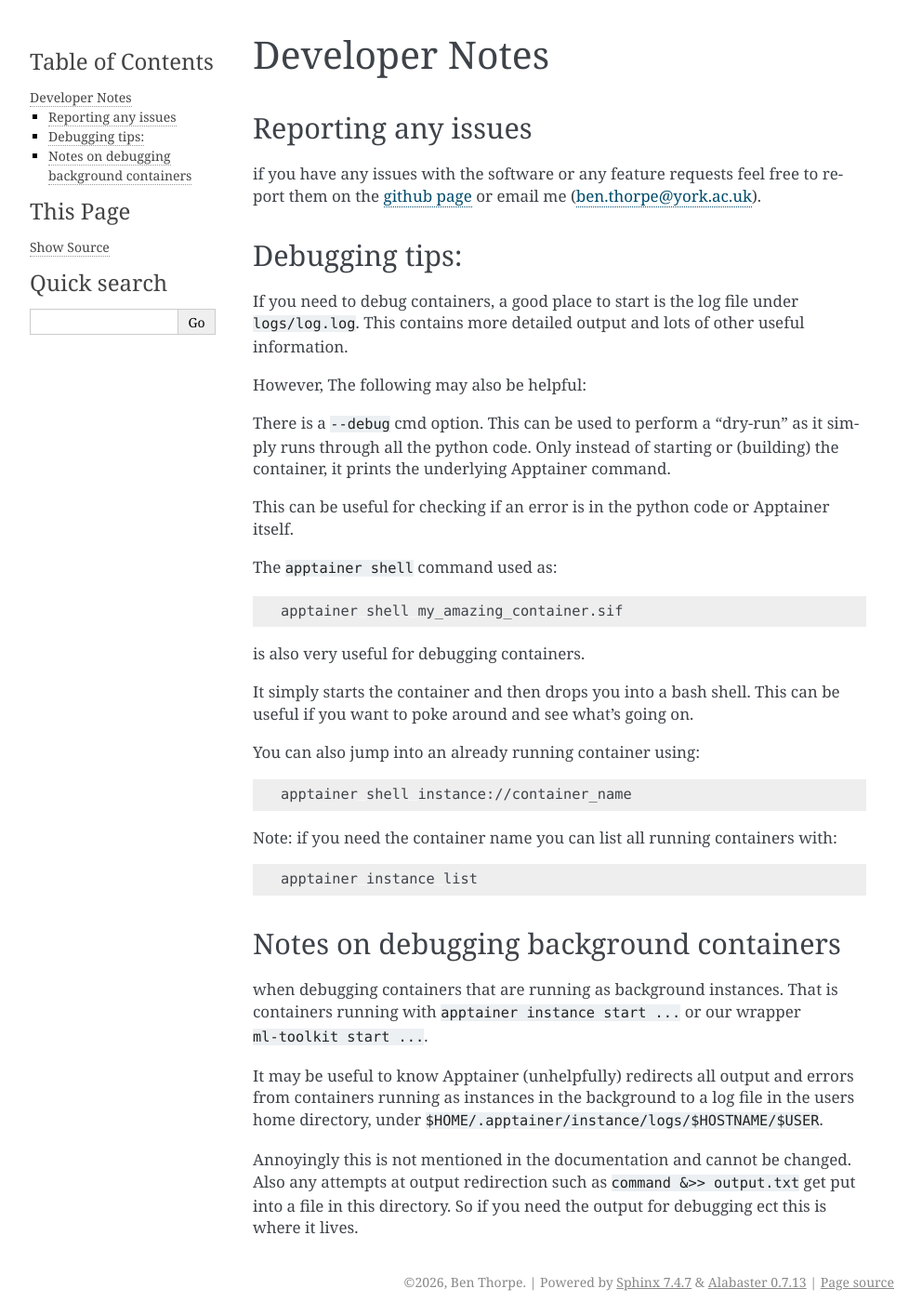
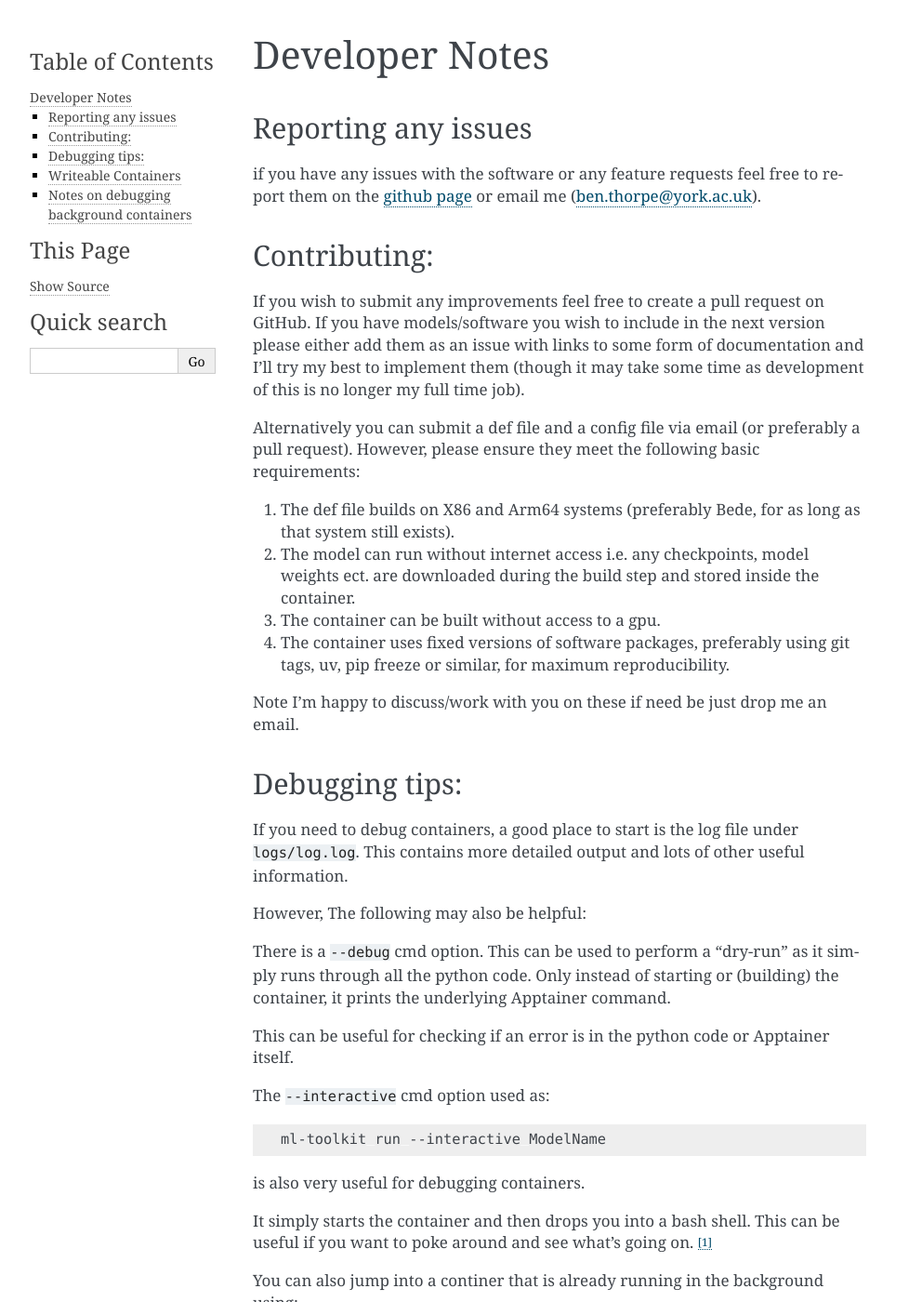
Before and after one commit to bjthorpe/Bede_container_docs, a Sphinx documentation site: the page built from source/Developer.rst, in a window 1280 px wide and 1400 px high. Shown: the whole window at 93% size, without its empty margins (148-1140 px from the left). Built offline with Sphinx 7.4.7, drawn with Linux system fonts in a browser that asks for light colours; some of the changed text lies outside the part shown.

Commit message:
updated docs to match latest version V1.0.5

```diff
--- a/source/Developer.rst
+++ b/source/Developer.rst
@@ -9,6 +9,27 @@
 `github page`_ or email me (ben.thorpe@york.ac.uk).
 
 .. _github page: https://github.com/bjthorpe/Bede_containers
+
+Contributing:
+-------------
+
+If you wish to submit any improvements feel free to create a pull request on GitHub. If you
+have models/software you wish to include in the next version please either add them as an
+issue with links to some form of documentation and I'll try my best to implement them
+(though it may take some time as development of this is no longer my full time job).
+
+Alternatively you can submit a def file and a config file via email (or preferably a pull
+request). However, please ensure they meet the following basic requirements:
+
+1. The def file builds on X86 and Arm64 systems (preferably Bede, for as long as that system
+   still exists).
+2. The model can run without internet access i.e. any checkpoints, model weights ect. are
+   downloaded during the build step and stored inside the container.
+3. The container can be built without access to a gpu.
+4. The container uses fixed versions of software packages, preferably using git tags, uv, pip freeze
+   or similar, for maximum reproducibility.
+
+Note I'm happy to discuss/work with you on these if need be just drop me an email.
 
 Debugging tips:
 ---------------
@@ -28,19 +49,19 @@
 This can be useful for checking if an error is in the
 python code or Apptainer itself.
 
-The :code:`apptainer shell` command used as:
+The :code:`--interactive` cmd option used as:
 
 .. code-block:: bash
 
-    apptainer shell my_amazing_container.sif
+    ml-toolkit run --interactive ModelName
 
 is also very useful for debugging containers.
 
 It simply starts the container and then drops
 you into a bash shell. This can be useful if
-you want to poke around and see what's going on.
+you want to poke around and see what's going on. [#]_
 
-You can also jump into an already running container using:
+You can also jump into a continer that is already running in the background using:
 
 .. code-block:: bash
 
@@ -52,18 +73,54 @@
 
     apptainer instance list
 
+.. [#] you may also wish to combine this with making the container writeable, see next section.
+
+Writeable Containers
+--------------------
+
+Note by default containers are stored in .sif files which are read only.
+if you need to make a container contents writeable (say for debugging)
+you can either build it with the --writeable flag as:
+
+.. code-block:: bash
+
+    ml-toolkit build --writeable ModelName
+
+or you can convert an existing container to/from a writeable container with:
+
+.. code-block:: bash
+
+    ml-toolkit convert ModelName
+
+This can be a life saver when debugging as it is orders of magnitude quicker
+that re-building the entire container because you forgot to install something.
+
+Note: whilst this option is convenient we only recommend using this for
+debugging and actively advise against using writeable containers in
+production for 3 reasons:
+
+1. Performance will be slower because running containers are stored on disk instead
+   of in system memory.
+2. The resulting .sif files will have a smaller size since they can be compressed by the system.
+3. Users cannot accidentally/easily mess up containers at runtime.
+
 Notes on debugging background containers
 ----------------------------------------
 when debugging containers that are running as background instances. That is
 containers running with :code:`apptainer instance start ...` or our wrapper
 :code:`ml-toolkit start ...`.
 
-It may be useful to know Apptainer (unhelpfully) redirects all output and
-errors from containers running as instances in the background to a log
-file in the users home directory, under
+It may be useful to know that by default Apptainer (unhelpfully) redirects
+all output and errors from containers running as instances in the background
+to a log file in the users home directory, under
 :code:`$HOME/.apptainer/instance/logs/$HOSTNAME/$USER`.
 
 Annoyingly this is not mentioned in the documentation and cannot be changed.
-Also any attempts at output redirection such as :code:`command &>> output.txt`
-get put into a file in this directory. So if you need the output for debugging
-ect this is where it lives.
+
+To solve/mitigate this, in all current container def files, I manually
+redirect stdout and std err to files in the current working directory
+with a fallback of using the logs directory if the current working
+directory is not writeable for whatever reason.
+
+This is reasonably robust but is something you may wish to be aware of when
+writing/debugging new .def files.
--- a/source/MetaAi.rst
+++ b/source/MetaAi.rst
@@ -153,8 +153,6 @@
     # change directory to where .param and .cell are located
     cd /location/of/<molecule>.param
     ml-toolkit start uma-s-1 --task <taskname>
-    # wait for a few seconds as the server needs time to actually start-up
-    sleep 5
     castep.serial <molecule>
     ml-toolkit stop uma-s-1
 
```
Also changed, not shown: source/Examples.rst (+44 -40 lines), source/Ollama.rst (+10 -8 lines), source/Options.rst (+8 -4 lines).
